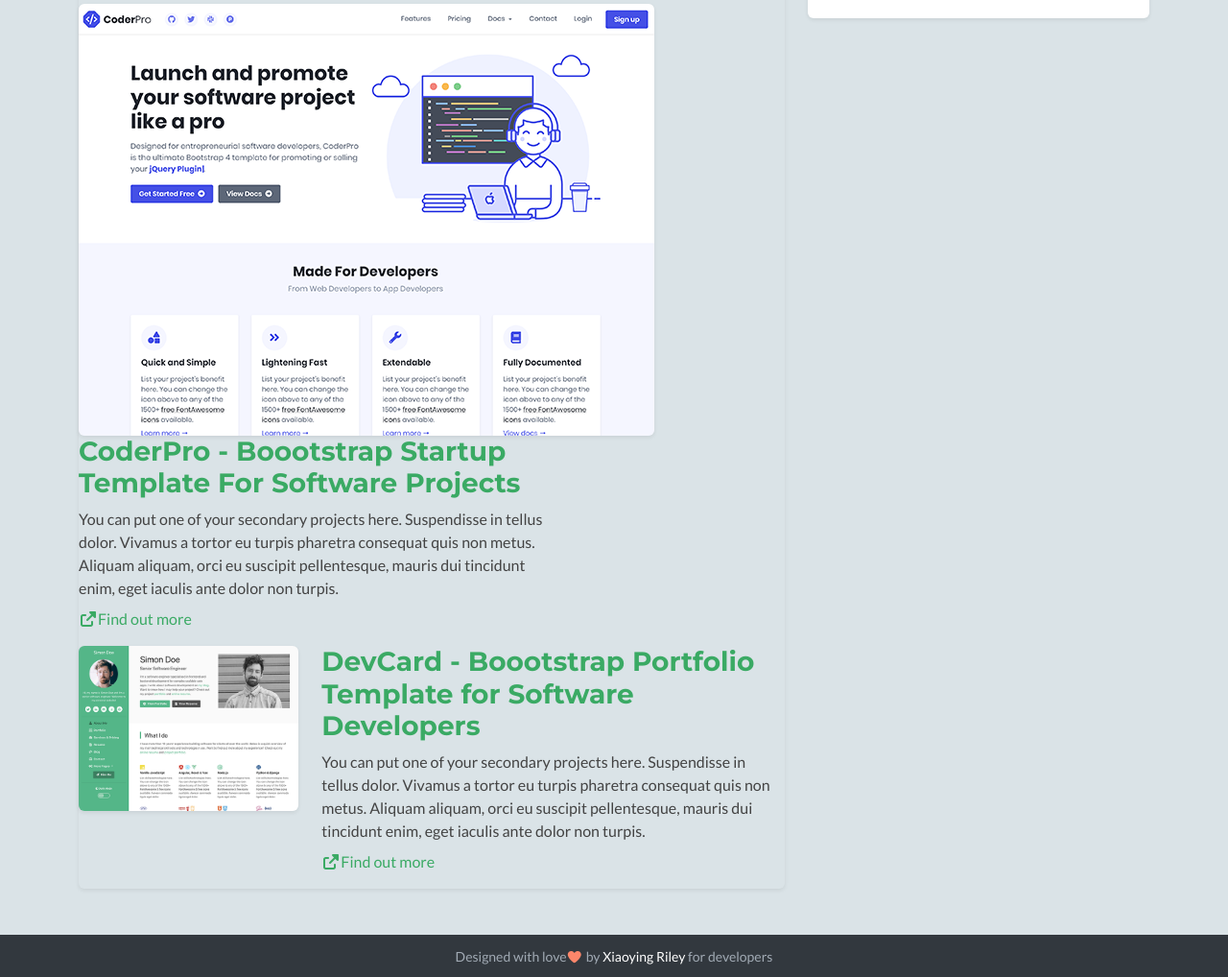
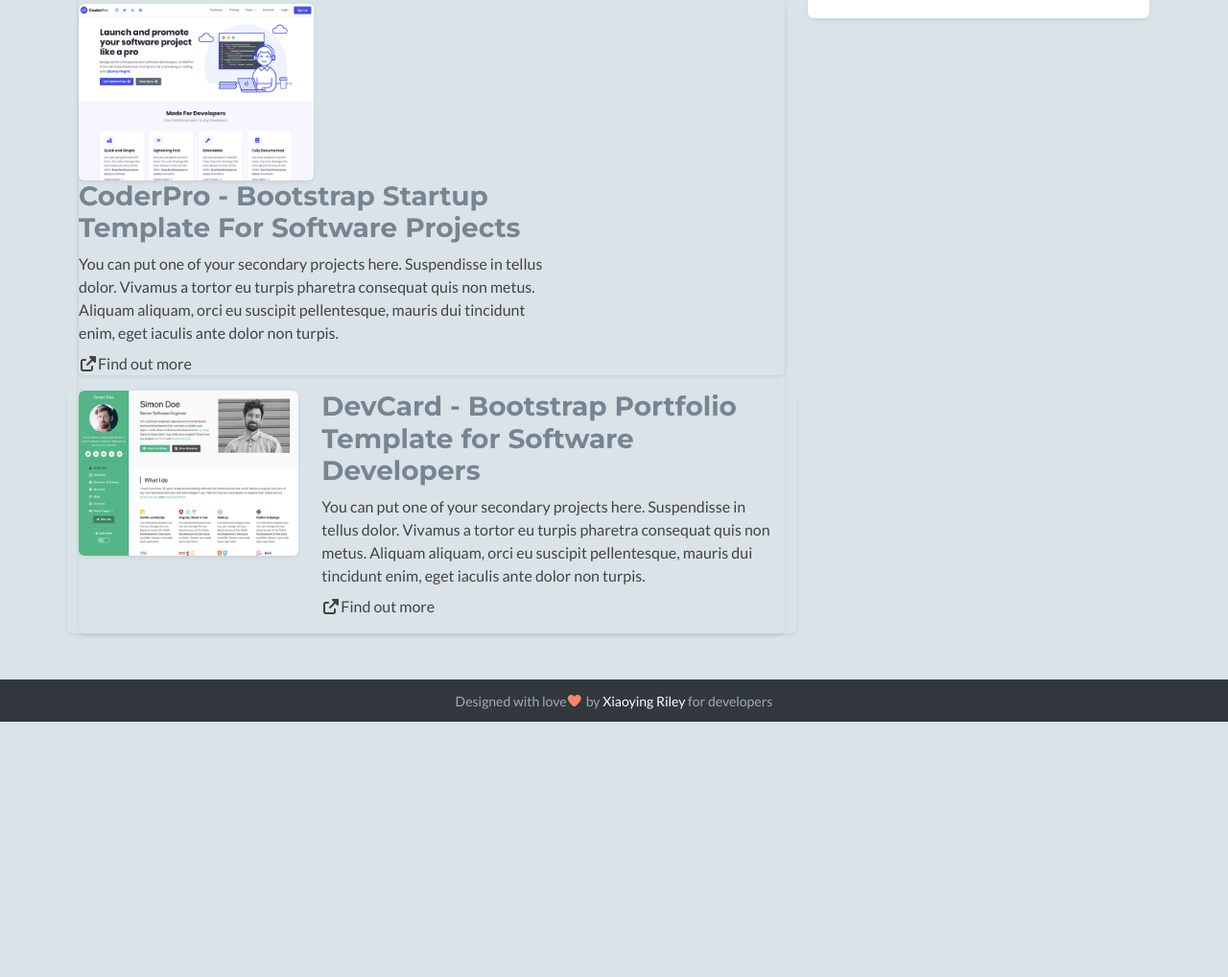
Before and after one commit to gianella-rocca/Portafolio, a plain HTML site: page index.html in a window 1280 px wide. Shown: the part 1732-2750 px from the top of the page at 96% size. After the commit the page ends 2484 px from the top, so only its background shows below. Drawn offline with nearby package versions, Linux system fonts and the light colour scheme; no server answers; a script that the page names is missing; some icons are missing.

Commit message:
Update index.html

```diff
--- a/index.html
+++ b/index.html
@@ -131,35 +131,33 @@
     		    <div class="section-inner shadow-sm rounded">
         		<h2 class="heading">Work Experience &amp; Other Studies</h2>
         		<div class="content">
-                            <div class="item">
-                                <a class="col-md-4 col-12" href="https://themes.3rdwavemedia.com/bootstrap-templates/startup/coderpro-bootstrap-4-startup-template-for-software-projects/" target="_blank">
+            	            <div class="item rounded shadow-sm">
+                             <div class="col-md-4 col-12">
                     		<img class="img-fluid project-image rounded shadow-sm" src="assets/images/projects/project-1.png" alt="project name" />
-                                </a>
+		                </div>
 		                <div class="desc col-md-8 col-12">
-                                    <h3 class="title"><a href="https://themes.3rdwavemedia.com/bootstrap-templates/startup/coderpro-bootstrap-4-startup-template-for-software-projects/" target="_blank">CoderPro - Boootstrap Startup Template For Software Projects</a></h3>
+		                    <h3 class="title">CoderPro - Bootstrap Startup Template For Software Projects</h3>
 		                    <p class="mb-2">You can put one of your secondary projects here. Suspendisse in tellus dolor. Vivamus a tortor eu turpis pharetra consequat quis non metus. Aliquam aliquam, orci eu suscipit pellentesque, mauris dui tincidunt enim, eget iaculis ante dolor non turpis.</p>
-                                    <p><a class="more-link" href="https://themes.3rdwavemedia.com/bootstrap-templates/startup/coderpro-bootstrap-4-startup-template-for-software-projects/" target="_blank"><i class="fas fa-external-link-alt"></i>Find out more</a></p>
+		                    <p><i class="fas fa-external-link-alt"></i>Find out more</p>
 		                </div><!--//desc-->
 		            </div><!--//item-->
 
-                            <div class="item row">
-                                <a class="col-md-4 col-12" href="https://themes.3rdwavemedia.com/bootstrap-templates/resume/devcard-bootstrap-4-vcard-portfolio-template-for-software-developers/" target="_blank">
+		            <div class="item row rounded shadow-sm">
+		                <div class="col-md-4 col-12">
 		                    <img class="img-fluid project-image rounded shadow-sm" src="assets/images/projects/project-2.png" alt="project name" />
-                                </a>
+		                </div>
 		                <div class="desc col-md-8 col-12">
-                                    <h3 class="title"><a href="https://themes.3rdwavemedia.com/bootstrap-templates/resume/devcard-bootstrap-4-vcard-portfolio-template-for-software-developers/" target="_blank">DevCard - Boootstrap Portfolio Template for Software Developers</a></h3>
+		                    <h3 class="title">DevCard - Bootstrap Portfolio Template for Software Developers</h3>
 		                    <p class="mb-2">You can put one of your secondary projects here. Suspendisse in tellus dolor. Vivamus a tortor eu turpis pharetra consequat quis non metus. Aliquam aliquam, orci eu suscipit pellentesque, mauris dui tincidunt enim, eget iaculis ante dolor non turpis.</p>
-                                    <p><a class="more-link" href="https://themes.3rdwavemedia.com/bootstrap-templates/resume/devcard-bootstrap-4-vcard-portfolio-template-for-software-developers/" target="_blank"><i class="fas fa-external-link-alt"></i>Find out more</a></p>
+		                    <p><i class="fas fa-external-link-alt"></i>Find out more</p>
 		                </div><!--//desc-->
 		            </div><!--//item-->
-
-                             <div class="item row">
-
 
 
         </div><!--//content-->
     </div><!--//section-inner-->
 </section><!--//section-->
+
 
             </div><!--//primary-->
             <div class="secondary col-lg-4 col-12">
```
Lines whose indentation alone changed are shown as unchanged.
